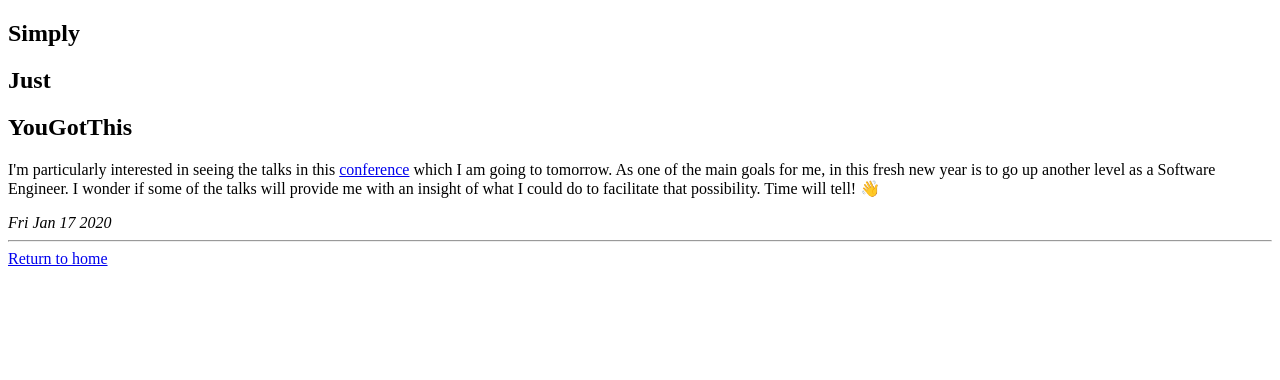
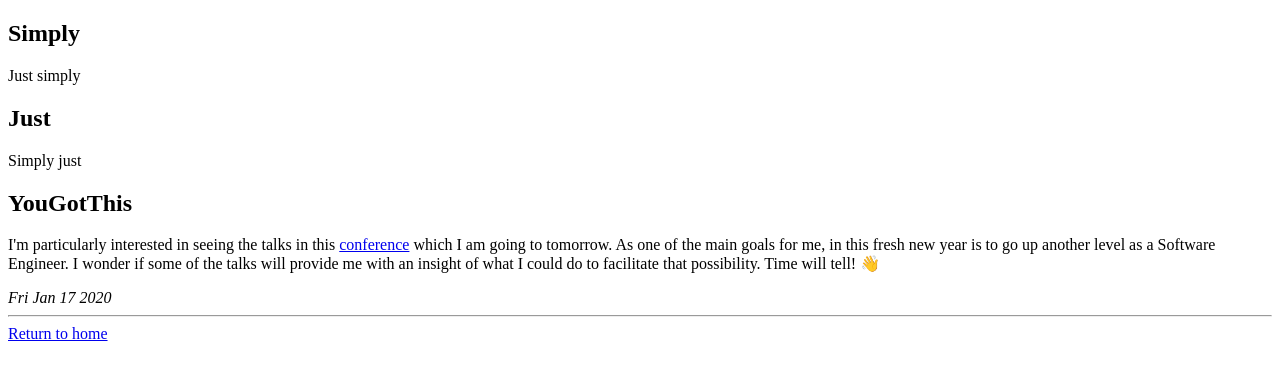
Before and after one commit to j-mes/jamesloveridge.dev, an Eleventy site: page notes/2020/3.md in a window 1280 px wide. Built offline with nearby package versions, Linux system fonts and the light colour scheme; Eleventy itself is replaced by a stand-in of ours; files that its build step writes are made by us from their sources; what . would draw is missing.

Commit message:
Trigger test for inclusiveBot on non-heading words

```diff
--- a/notes/2020/3.md
+++ b/notes/2020/3.md
@@ -6,8 +6,12 @@ date: 2020-01-17
 ---
 
 ## Simply
+Just
+simply
 
 ## Just
+Simply
+just
 
 ## YouGotThis
 I'm particularly interested in seeing the talks in this [conference](https://2020.yougotthis.io/) which I am going to tomorrow. As one of the main goals for me, in this fresh new year is to go up another level as a Software Engineer. I wonder if some of the talks will provide me with an insight of what I could do to facilitate that possibility. Time will tell! 👋
```
